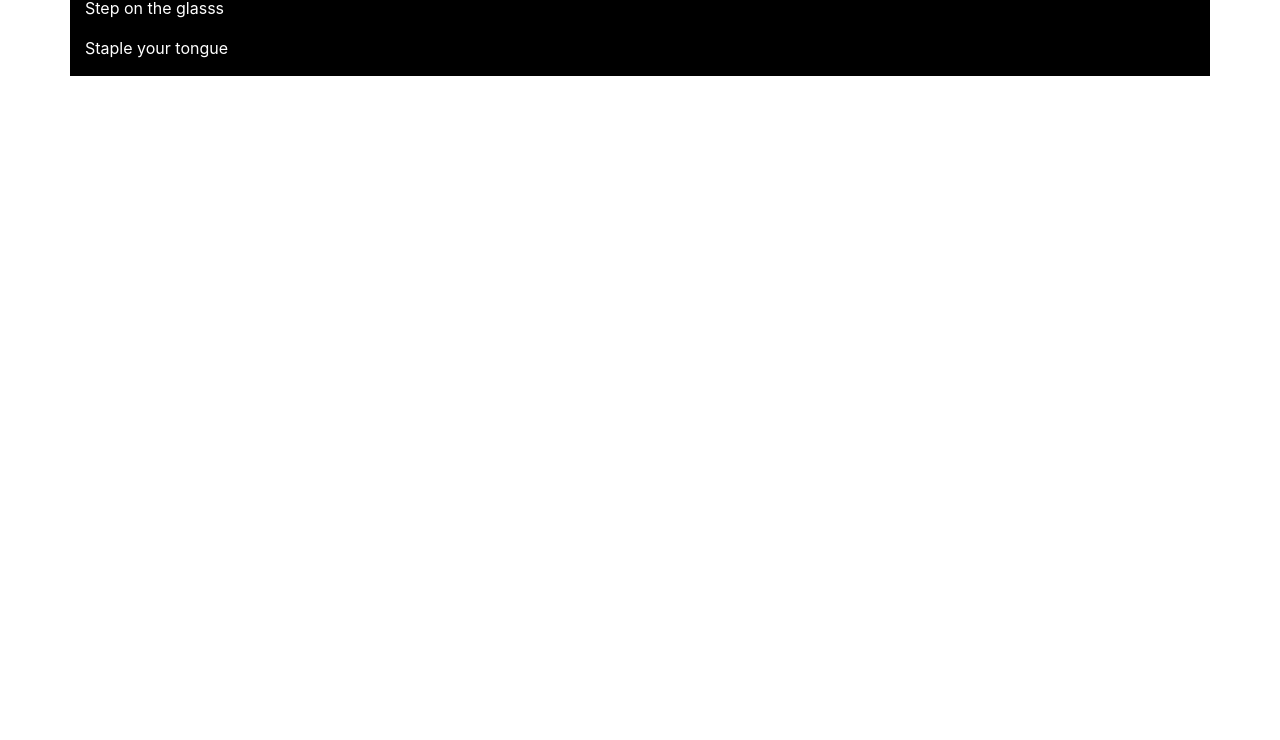
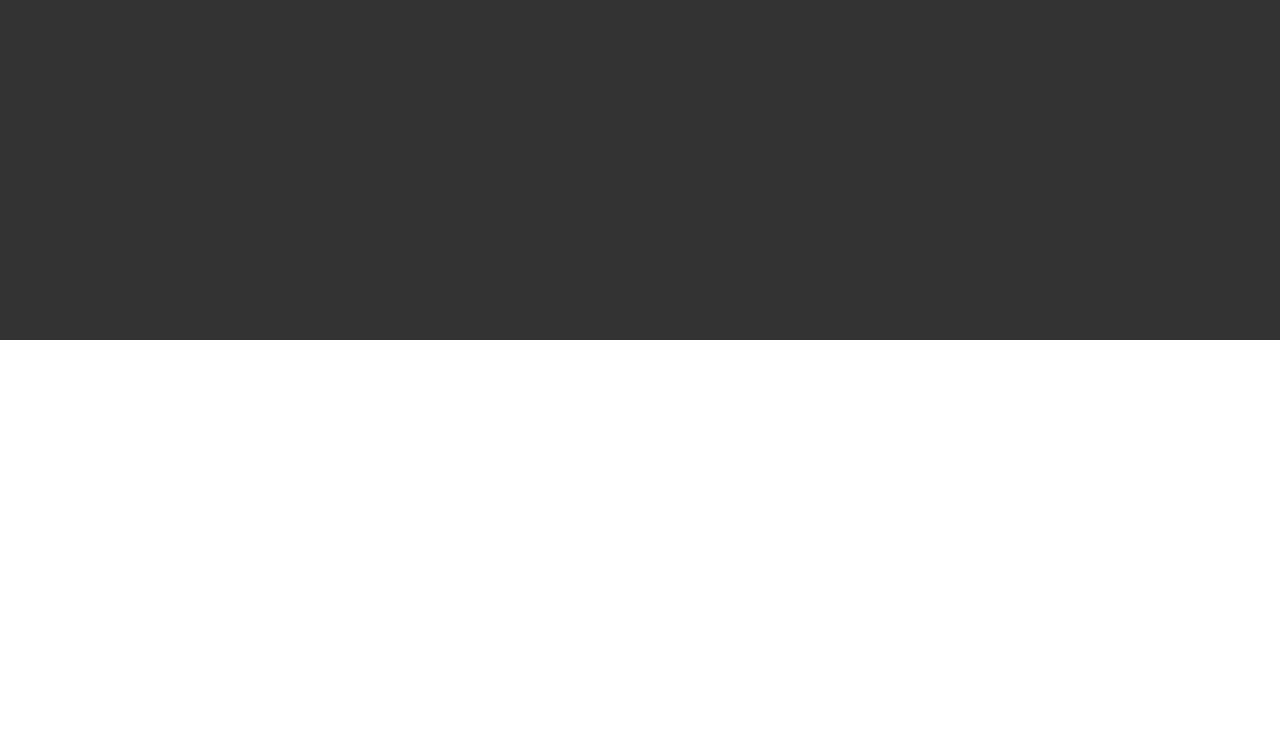
Before and after one commit to jchaedles/Website, a plain HTML site: page index.html in a window 1280 px wide. Shown: the part 60-800 px from the top of the page. Drawn offline with nearby package versions, Linux system fonts and the light colour scheme; files that its build step writes are made by us from their sources.

Commit message:
the fuck

```diff
--- a/index.html
+++ b/index.html
@@ -4,16 +4,18 @@
     <meta charset="UTF-8">
     <meta name="viewport" content="width=device-width, initial-scale=1">
     <link rel="stylesheet" href="https://maxcdn.bootstrapcdn.com/bootstrap/4.3.1/css/bootstrap.min.css">
+    <link rel="stylesheet" href="styles/main.css">
     <title>My Website!</title>
   </head>
   <body>
-    <div class="row">
-      <div class="container" style="background-color:black;color:white;">
-        <h1>Bootstrapin w/Billy Ellish</h1>
-        <p>Step on the glasss<p>
-        <p>Staple your tongue<p>
+    <div class="container-fluid" style="height:400px;">
+      <div class="row h-100" id="top-row">
+          <div class="col-sm-4">hi</div>
+          <div class="col-sm-4 h-100 align-self-center .text-muted bg-blue">text light, bg-dark</div>
+          <div class="col-sm-4">!</div>
       </div>
     </div>
+
     <!-- jQuery library -->
     <script src="https://ajax.googleapis.com/ajax/libs/jquery/3.3.1/jquery.min.js"></script>
     <!-- Popper JS -->
--- /dev/null
+++ b/styles/main.scss
@@ -0,0 +1,8 @@
+$font-stack: Helvetica, sans-serif;
+$primary-color: #333;
+
+body {
+  #top-row {
+    background-color: $primary-color;
+  }
+}
```
Also changed, not shown: stuff.html (added), styles/main.css (deleted), 2 other files.
